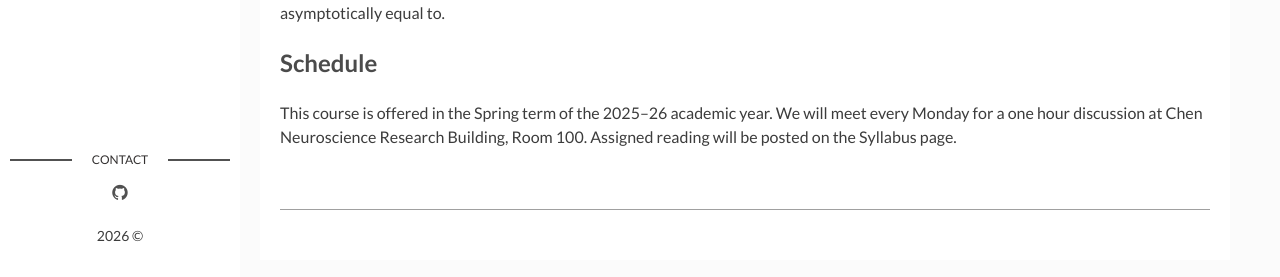
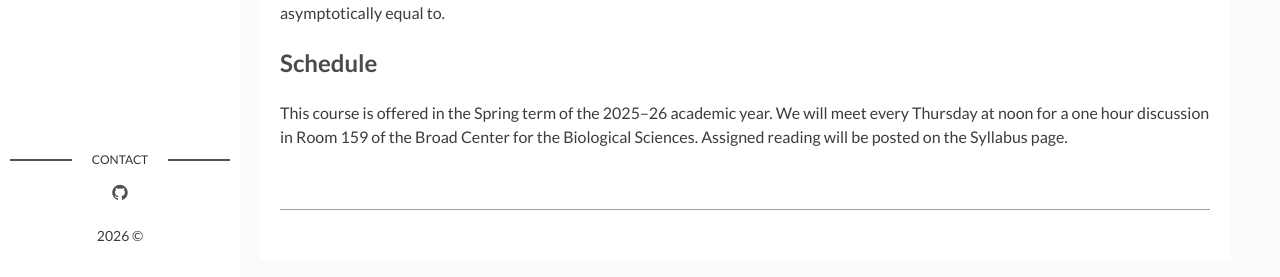
Before and after one commit to RPGroup-PBoC/counting, a Jekyll site: the page built from page00_about.md, in a window 1280 px wide and 954 px high. Shown: the part 674-951 px from the top of the window. Built offline with Jekyll 4.4.1, drawn with Linux system fonts in a browser that asks for light colours.

Commit message:
updated meeting time and location in about page.

```diff
--- a/_data/about.yaml
+++ b/_data/about.yaml
@@ -35,5 +35,5 @@ Summary: >
 
 
 Schedule: >
-  This course is offered in the Spring term of the 2025–26 academic year. We will meet every Monday for a one hour discussion at Chen Neuroscience Research Building, Room 100.
+  This course is offered in the Spring term of the 2025–26 academic year. We will meet every Thursday at noon for a one hour discussion in Room 159 of the Broad Center for the Biological Sciences.
   Assigned reading will be posted on the Syllabus page.
```
